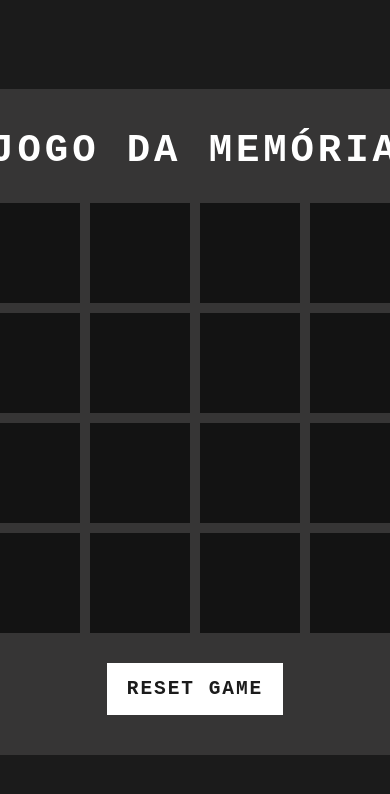
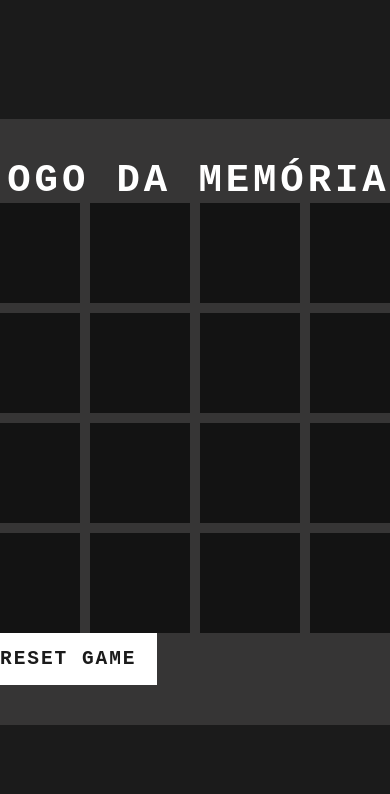
Before and after one commit to ThiagoKagoiki/Jogo-da-mem-ria, a plain HTML site: page index.html in a window 390 px wide. Shown: the top 794 px of the page. Drawn offline with nearby package versions, Linux system fonts and the light colour scheme.

Commit message:
Add files via upload

```diff
--- a/style.css
+++ b/style.css
@@ -79,3 +79,10 @@ h2{
 .boxMatch::after{
     transform: rotateY(180deg);
 }
+
+@media screen and (max-width: 768px){
+    .container{
+        display: block;
+        background-image: none;
+    }
+}
```
